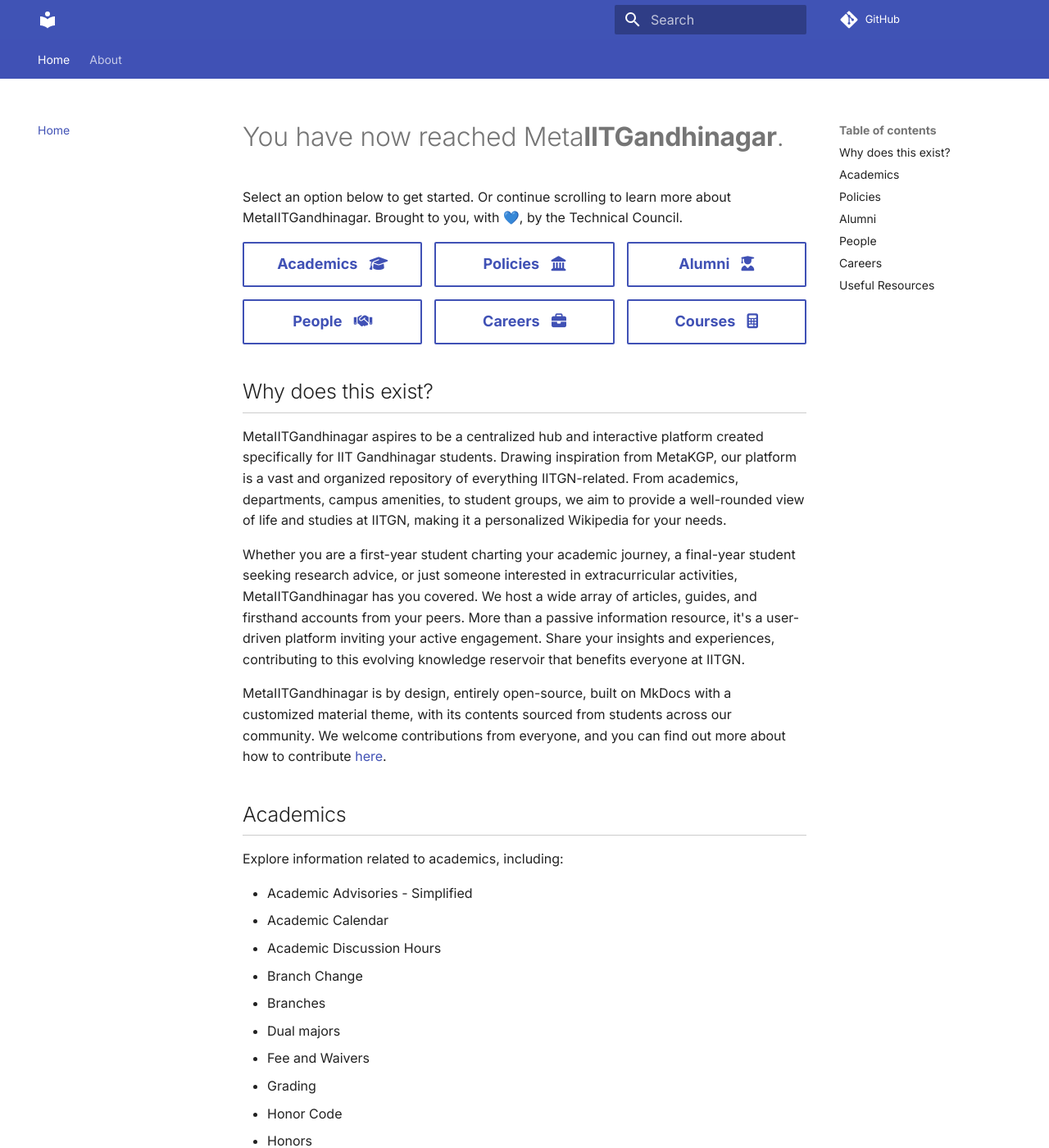
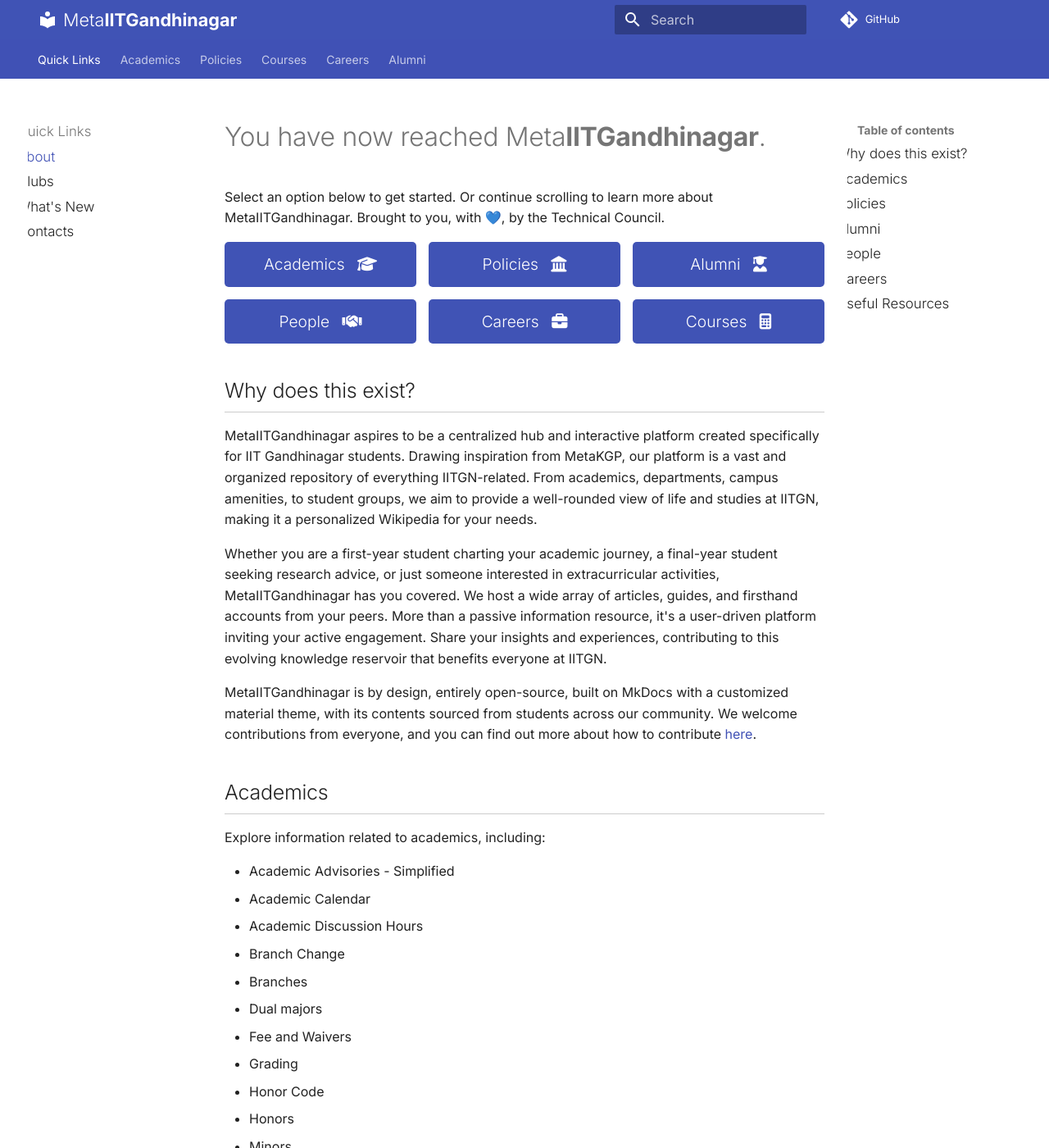
Before and after one commit to OpenSource-IITGn/metaiitgn, an MkDocs documentation site: the page built from docs/index.md, in a window 1280 px wide and 1400 px high. Shown: the whole window at 82% size. Built offline with MkDocs 1.6.1 and Material for MkDocs 9.7.7, drawn with Linux system fonts in a browser that asks for light colours; nearby versions of some CDN libraries; comment, search, counter and statistics services are not loaded.

Commit message:
mkdocs.yml: Restructured directory.

```diff
--- a/docs/theme/custom.css
+++ b/docs/theme/custom.css
@@ -1,4 +1,24 @@
+.md-ellipsis {
+  font-family: "Inter";
+  font-weight: 100;
+  font-size: larger;
+  margin-left: -25px;
+}
+.md-content .md-button {
+  font-family: "Inter";
+  background-color:  hsl(230, 48%, 48%);
+  border-color:  hsl(230, 48%, 48%);
+  color: #FFFFFF;
+  border: 4px #d6d3ff;
+  font-weight: 100;
+  border-radius: 5px;
+  font-size: larger;
 
+}
+.md-sidebar {
+  width: 220px; /* Adjust the value as needed */
+  font-size: normal;
+}
 h1.md-title {
     color: #4baea0;
   }
--- a/mkdocs.yml
+++ b/mkdocs.yml
@@ -1,8 +1,13 @@
-site_name: " "
+site_name: Meta<b>IITGandhinagar</b>
 site_url: https://example.com/
 repo_url: https://github.com/OpenSource-IITGn/metaiitgn
 theme:
     name: material
+    palette:
+      primary: 'light-violet'
+      accent: 'light-violet'
+    font:
+      text: 'Roboto'
     extra:
         repository: https://github.com/your/repository
         logo: /docs/custom-logo.png
@@ -16,8 +21,31 @@ theme:
     font:
         text: Inter
 nav:
-    - Home: index.md
-    - About: about.md
+    - Quick Links:
+      - About: index.md
+      - Clubs: clubs.md
+      - What's New: updates.md
+      - Contacts: contacts.md
+    - Academics:
+      - Courses: about.md
+      - Question Papers: about.md
+    - Policies:
+      - Academic Advisories: policies.md
+      - SSAC: policies.md
+      - Scholarships: policies.md
+      - Honour Code: policies.md
+      - Anti-Ragging Policy: policies.md
+    - Courses:
+      - Courses offered: courses.md
+      - Course guides: courses.md
+      - Course materials: courses.md
+    - Careers:
+      - Internships: careers.md
+      - Placements: placements.md
+    - Alumni:
+      - Alumni Directory: alumni.md
+      - Success stories: alumni.md
+      - Mentorship: alumni.md
 extra_css:
   - https://fonts.googleapis.com/css2?family=Zilla+Slab&display=swap
   - theme/custom.css
@@ -27,3 +55,6 @@ extra_javascript:
 
 markdown_extensions:
   - attr_list
+
+plugins:
+  - search
```
Also changed, not shown: docs/alumni.md (added), docs/careers.md (added), docs/clubs.md (added), docs/contacts.md (added), docs/courses.md (added), docs/policies.md (added), docs/students.md (added), docs/updates.md (added), 3 other files.
